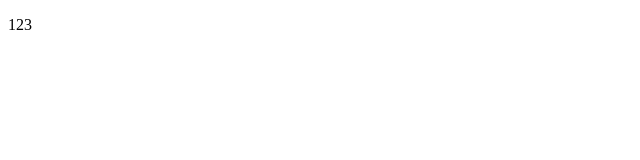
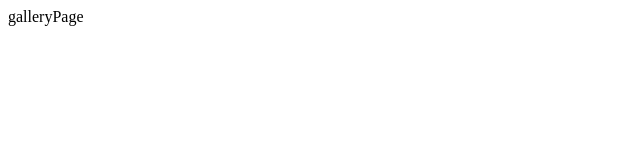
Before and after one commit to Variellka/photo_gallery, a React (Create React App) app: page /gallery in a window 1280 px wide. Shown: the top 160 px of the page, without its empty margins (0-640 px from the left). Built offline with nearby package versions, Linux system fonts and the light colour scheme.

Commit message:
json-server + router init

```diff
--- /dev/null
+++ b/json-server/db.json
@@ -0,0 +1,14 @@
+{
+    "profile": [
+        {
+          "id": "1",
+          "username": "admin",
+          "password": "123"
+        },
+        {
+          "id": "2",
+          "username": "user",
+          "password": "234"
+        }
+      ]
+}
--- a/package.json
+++ b/package.json
@@ -13,6 +13,7 @@
     "@types/react-dom": "^18.2.15",
     "axios": "^1.6.1",
     "eslint": "^8.53.0",
+    "json-server": "^0.17.4",
     "react": "^18.2.0",
     "react-dom": "^18.2.0",
     "react-query": "^3.39.3",
@@ -26,14 +27,15 @@
   },
   "scripts": {
     "start": "react-scripts start",
+    "start:dev:server": "node ./json-server/index.js",
+    "start:dev": "concurrently \"npm start\" \"npm run start:dev:server\"",
     "build": "react-scripts build",
     "test": "react-scripts test",
     "eject": "react-scripts eject"
   },
   "eslintConfig": {
     "extends": [
-      "react-app",
-      "react-app/jest"
+      "react-app"
     ]
   },
   "browserslist": {
--- a/src/App.tsx
+++ b/src/App.tsx
@@ -1,9 +1,13 @@
+import { Routes, Route } from "react-router";
+import { GalleryPage, LoginPage } from "./pages";
+
 function App() {
     return (
         <div className="App">
-            <header className="App-header">
-                <p>123</p>
-            </header>
+            <Routes>
+                <Route path="/login" element={<LoginPage />}/>
+                <Route path="/gallery" element={<GalleryPage/>}/>
+            </Routes>
         </div>
     );
 }
--- a/src/index.tsx
+++ b/src/index.tsx
@@ -1,5 +1,5 @@
-import React from 'react';
 import ReactDOM from 'react-dom/client';
+import { BrowserRouter } from 'react-router-dom';
 import App from './App';
 
 const root = ReactDOM.createRoot(
@@ -7,7 +7,7 @@ const root = ReactDOM.createRoot(
 );
 
 root.render(
-    <React.StrictMode>
+    <BrowserRouter>
         <App />
-    </React.StrictMode>
+    </BrowserRouter>
 );
--- /dev/null
+++ b/src/pages/GalleryPage/GalleryPage.tsx
@@ -0,0 +1,9 @@
+const GalleryPage = () => {
+    return (
+        <div>
+            galleryPage
+        </div>
+    );
+};
+
+export default GalleryPage;
--- /dev/null
+++ b/src/pages/LoginPage/LoginPage.tsx
@@ -0,0 +1,9 @@
+const LoginPage = () => {
+    return (
+        <div>
+            loginPage
+        </div>
+    );
+};
+
+export default LoginPage;
--- /dev/null
+++ b/src/pages/index.tsx
@@ -0,0 +1,4 @@
+import GalleryPage from './GalleryPage/GalleryPage';
+import LoginPage from './LoginPage/LoginPage';
+
+export {GalleryPage, LoginPage};
```
Also changed, not shown: 1 other file (tests, documents, lock files or other folders).
